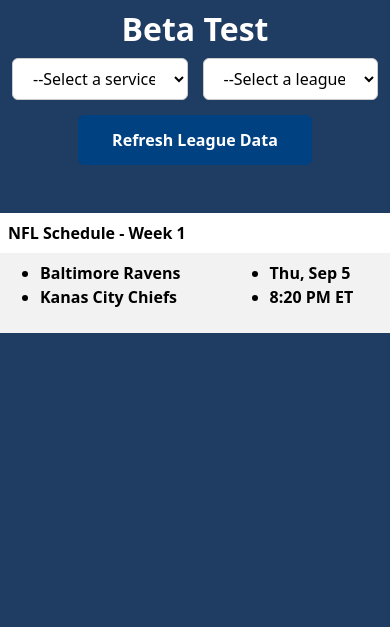
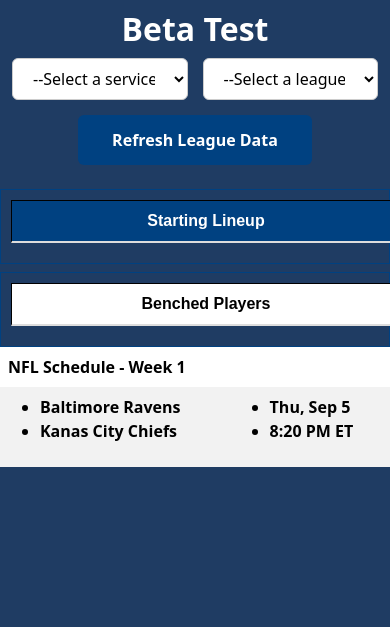
Before and after one commit to ant-cantu/fumbld-ai, a Flask app: template source/templates/dashboard.html in a window 390 px wide. Shown: the part 58-685 px from the top of the page. Run offline with Flask 3, Linux system fonts and the light colour scheme; tables that the repository leaves empty hold one stand-in row (values such as "Sample post"); the template is opened without the code that fills it: values that come from a table or form of the project are taken from there, most other values are stand-ins (such as "Sample title", 1, 10 or a date in 2020); lists and menus that the app fills with data are empty; parts of the project's set-up code (start-up, migrations or seed data) failed here and were passed over.

Commit message:
Improve dashboard and AI UI layout and interactions
Refactored CSS for better flexbox layout and responsiveness in AI and dashboard modules. Added new classes for starters and bench tables, updated table headers, and improved mobile styles. Enhanced AI recommendation flow by toggling visibility of the starters table and updating instructional text for users. Cleaned up unused code and improved overall user experience.

```diff
--- a/source/static/css/modules/ai.css
+++ b/source/static/css/modules/ai.css
@@ -24,13 +24,13 @@
 .ai-container #content {
     display: flex;
     justify-content: space-evenly;
-    align-items: flex-start;
+    /* align-items: flex-start; */
     flex-direction: row;
     overflow-y: auto;
     padding-top: 20px;
     padding-bottom: 25px;
     flex: 1;
-    /* flex-wrap: wrap; */
+    flex-wrap: wrap;
 }
 
 #ai-sub-container {
@@ -39,6 +39,7 @@
     justify-content: center;
     align-items: center;
     gap: 15px;
+    order: 1;
     /* width: 100%; */
 }
 
@@ -71,7 +72,8 @@
     margin-top: 0.5rem;
     border: 1px solid #004181;
     padding: 10px;
-    width: 25%;
+    order: 2;
+    /* width: 25%; */
     /* height: 90%; */
     /* box-sizing: border-box; */
 }
@@ -81,7 +83,7 @@
     border-collapse: collapse;
     font-family: sans-serif;
     font-size: 14px;
-    border-bottom: 1px solid #004181;
+    /* border-bottom: 1px solid #004181; */
     margin-bottom: 10px;
     /* height: 350px; */
 }
@@ -105,12 +107,23 @@
     margin-top: 0.5rem;
     border: 1px solid #004181;
     padding: 10px;
-    width: 25%;
+    /* width: 25%; */
     box-sizing: border-box;
     gap: 1rem;
+    order: 3;
 }
 #recommendations table {
     border-collapse: collapse;
     width: 100%;
-    border-bottom: 1px solid #004181;
+    /* border-bottom: 1px solid #004181; */
 }
+
+.ai-text-dashboard {
+    font-weight: 600;
+    text-decoration: underline;
+    transition: 0.3s ease;
+    cursor: pointer;
+}
+.ai-text-dashboard:hover {
+    color: #0b628f
+}
--- a/source/static/css/modules/dashboard.css
+++ b/source/static/css/modules/dashboard.css
@@ -23,6 +23,64 @@
     width: 100%;
     display: flex;
     justify-content: space-evenly;
+}
+
+.starters {
+    display: flex;
+    flex-direction: column;
+    justify-content: center;
+    align-items: center;
+    gap: 10px;
+    margin-top: 0.5rem;
+    border: 1px solid #004181;
+    padding: 10px;
+    /* width: 25%; */
+    /* height: 90%; */
+    /* box-sizing: border-box; */
+}
+
+.bench {
+    display: flex;
+    /* flex-direction: column; */
+    justify-content: flex-start;
+    align-items: flex-start;
+    gap: 10px;
+    margin-top: 0.5rem;
+    border: 1px solid #004181;
+    padding: 10px;
+}
+
+.starters table,
+.bench table {
+    width: 100%;
+    border-collapse: collapse;
+    font-family: sans-serif;
+    font-size: 14px;
+    /* border-bottom: 1px solid #004181; */
+    margin-bottom: 10px;
+    /* height: 350px; */
+}
+
+.starters th,
+.starters td,
+.bench th,
+.bench td {
+    padding: 0.5rem;
+    text-align: center;
+}
+
+.starters th,
+.bench th {
+    background-color: #004181;
+    color: white;
+    border-bottom: 2px solid #ddd;
+}
+
+.sub-header {
+    text-align: center;
+    border: solid 1px black;
+    font-size: 1rem;
+    width: 100%;
 }
 
 /* .dashboard-container table {
--- a/source/static/css/responsive.css
+++ b/source/static/css/responsive.css
@@ -170,6 +170,11 @@
         text-align: center;
     }
 
+    .bench th {
+        background-color: white;
+        color: black;
+    }
+
     /* #col2 {
         width: 30%;
     }
@@ -177,7 +182,7 @@
         width: 15%;
     } */
 
-
+    /* Adjusted Tables ------------------------ */
     .roster .starters tr,
     .roster .bench tr {
         width: 100vw;
@@ -202,6 +207,7 @@
     .roster .bench td:nth-child(1) {
         width: 130px;
     }
+    /* ------------------------------------- */
 
     .schedule {
         width: 100vw;
--- a/source/static/js/ai.js
+++ b/source/static/js/ai.js
@@ -111,6 +111,10 @@
             aiText.style.display = "block";
             modalSpinner.style.display = "none";
             modalCloseBtn.style.display = "block";
+
+            // Hide starters table
+            const aiStarters = document.querySelector(".ai-starters")
+            aiStarters.style.display = "none";
             //const reasonContainer = document.querySelector("#ai-response");
             //reasonContainer.innerHTML += "<p><strong>Fumbld AI</strong>: ";
             //reasonContainer.innerHTML = '';
--- a/source/static/js/dashboard.js
+++ b/source/static/js/dashboard.js
@@ -147,6 +147,8 @@
     // Clear tables/text
     aiDiv.style.display = "none";
     response.innerHTML = "";
+    const aiStarters = document.querySelector(".ai-starters");
+    aiStarters.style.display = "flex";
     aiTable.innerHTML = "";
     aiText.style.display = "none";
     ai_response = "";
@@ -260,8 +262,6 @@
 leagueMenu.addEventListener("change", () => {
     const selectedProvider = serviceDropDown.value;
     const selectedLeague = leagueMenu.value;
-    console.log("provider: " + selectedProvider);
-    console.log("league: " + selectedLeague);
     fetch_roster(selectedProvider, selectedLeague);
 });
 
--- a/source/templates/dashboard.html
+++ b/source/templates/dashboard.html
@@ -110,11 +110,11 @@
                                     <col id="col4" style="width: 15%;">
                                     <col id="col5" style="width: 15%;">
                                 </colgroup>
-                                <!-- <thead>
+                                <thead>
                                     <tr>
-                                        <th colspan="6" class="sub-header">Starters</th>
+                                        <th colspan="6" class="sub-header">Starting Lineup</th>
                                     </tr>
-                                </thead> -->
+                                </thead>
                                 <tbody id="starter-players">
                                     <!-- Filled via API -->
                                 </tbody>
@@ -130,11 +130,11 @@
                                     <col id="col4" style="width: 10%;">
                                     <col id="col5" style="width: 10%;">
                                 </colgroup>
-                                <!-- <thead>
+                                <thead>
                                     <tr>
-                                        <th colspan="3" class="sub-header">Bench</th>
+                                        <th colspan="6" class="sub-header">Benched Players</th>
                                     </tr>
-                                </thead> -->
+                                </thead>
                                 <tbody id="bench-players">
                                         <!-- Filled via API -->
                                 </tbody>
@@ -174,7 +174,7 @@
             <!-- AI Recommendations -->
             <div class="ai-container">
                 <div id="header">
-                    <p>AI Insights</p>
+                    <p>Fumbld <span style="color: #0b628f;">AI</span></p>
                 </div>
 
                 <div id="content">
@@ -223,7 +223,12 @@
 
                     <div id="ai-sub-container">
                         <div id="ai-response">
-                            <p><strong>Fumbld AI</strong>: Hello <strong>{{ username }}</strong>, press the 'Get AI Insight' button to get an AI recommendation.</p>
+                            <p>
+                                <strong>Fumbld AI</strong>: Hello <strong>{{ username }}</strong>, welcome to <strong>Fumbld <span style="color: #0b628f;">AI</span></strong>.
+                                Thanks for being one of the early beta testers! Get started by selecting the team you want a recommendation
+                                for on the main <span id="dashboard" class="ai-text-dashboard">Dashboard</span> menu. After selecting the team that you want to use, click on the 'Ask Fumbld' button below.
+                                Thanks again for being an early beta tester! If you run into any issues please submit a bug report in the contact section.
+                            </p>
                             <p id="fumbld-head" style="display: none;"><strong>Fumbld AI</strong>: <span id="fumbld-response"></span></p>
                         </div>
 
```
